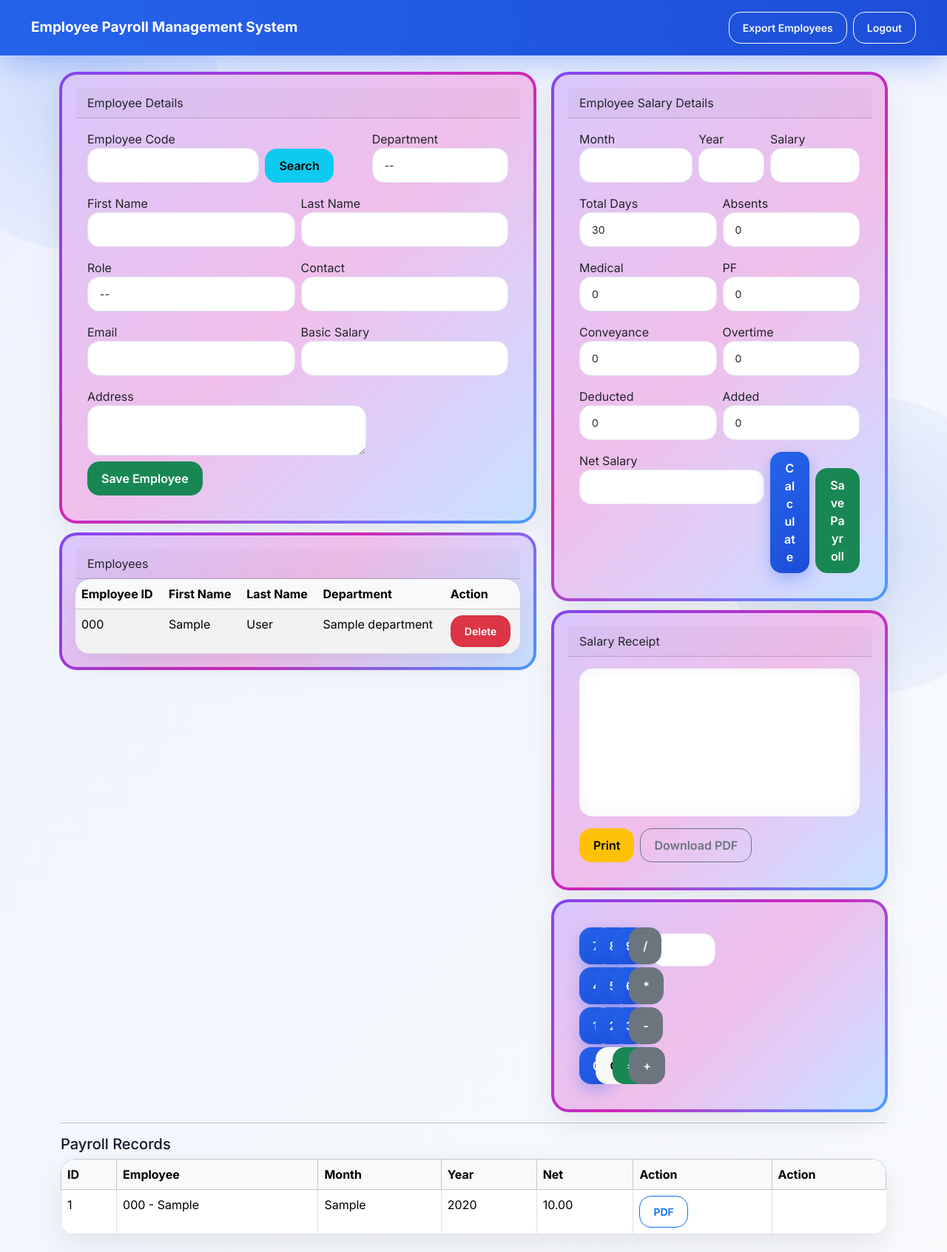
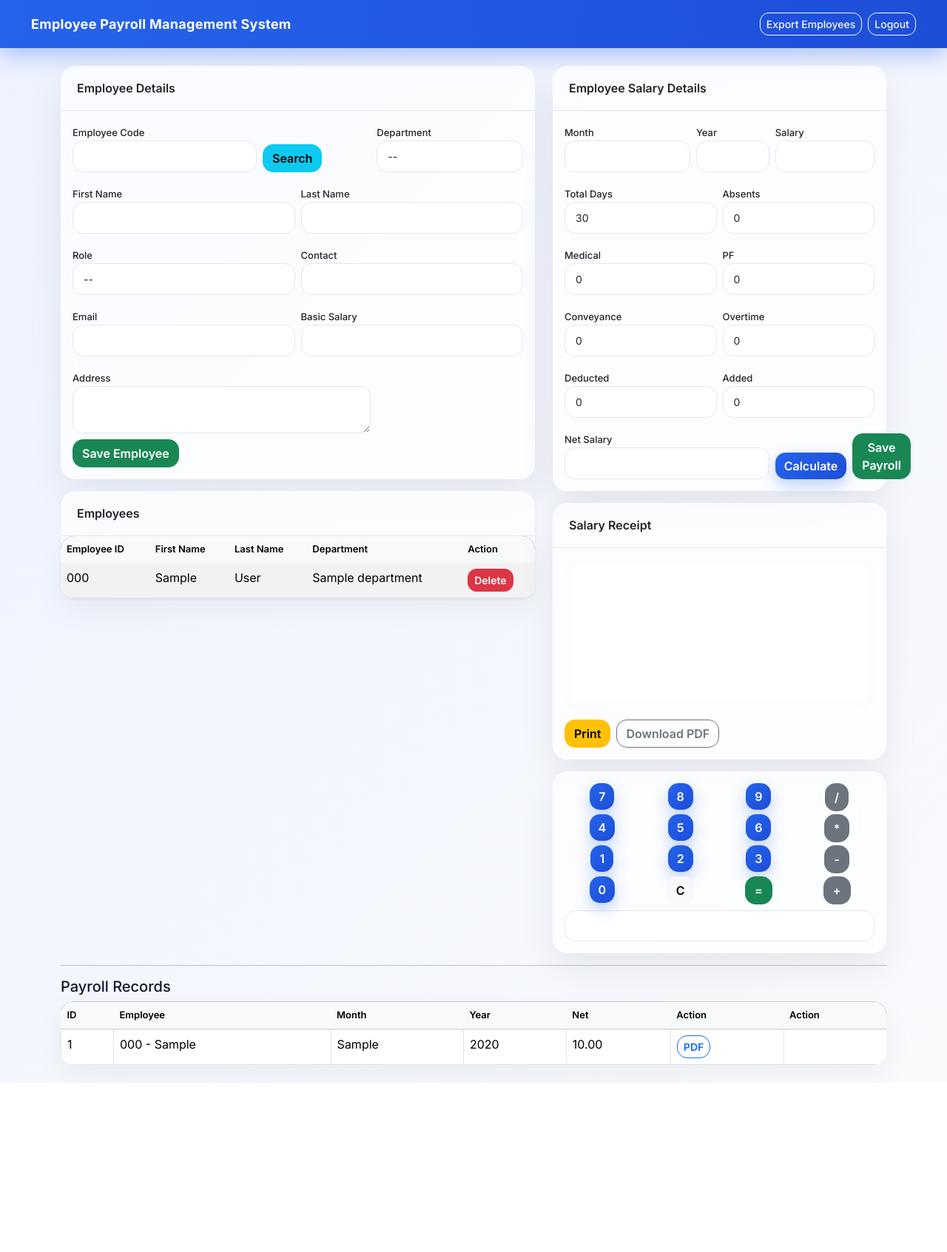
Before and after one commit to AyanMulani/employeepayroll, a Flask app: page / in a window 1280 px wide. Shown: the whole page at 74% size. After the commit the page ends 1464 px from the top, so only its background shows below. Run offline with Flask 3, Linux system fonts and the light colour scheme; a user stored in the database is signed in; tables that the repository leaves empty hold one stand-in row (values such as "Sample post").

Commit message:
Refactor CSS styles for consistency and improvements
Updated various CSS properties for improved styling and consistency, including adjustments to border-radius, padding, and transition effects. Enhanced dark mode support and modified navbar and card styles.

```diff
--- a/static/style.css
+++ b/static/style.css
@@ -6,12 +6,9 @@
     --success:#16a34a;
     --danger:#dc2626;
     --bg:#f3f6fb;
-    --glass:rgba(255,255,255,0.7);
+    --glass:rgba(255,255,255,0.75);
     --text:#0f172a;
-    --shadow:0 15px 40px rgba(0,0,0,0.08);
 }
-
-/* ================= GLOBAL ================= */
 
 *{
     margin:0;
@@ -19,129 +16,80 @@
     box-sizing:border-box;
 }
 
-html{
-    scroll-behavior:smooth;
-}
-
 body{
     font-family:'Inter', sans-serif;
     background:linear-gradient(135deg,#eef2ff,#f8fafc);
     color:var(--text);
-    min-height:100vh;
-    transition:0.4s ease;
-    animation:fadeIn 0.8s ease;
+    transition:0.3s ease;
 }
 
-/* Floating background effect */
-body::before,
-body::after{
-    content:"";
-    position:fixed;
-    width:400px;
-    height:400px;
-    border-radius:50%;
-    background:radial-gradient(circle,var(--primary),transparent);
-    opacity:0.15;
-    z-index:-1;
-    animation:float 8s infinite alternate ease-in-out;
-}
-
-body::before{ top:-100px; left:-100px; }
-body::after{ bottom:-100px; right:-100px; }
-
-@keyframes float{
-    from{ transform:translateY(0); }
-    to{ transform:translateY(40px); }
-}
-
-@keyframes fadeIn{
-    from{ opacity:0; transform:translateY(10px); }
-    to{ opacity:1; transform:translateY(0); }
-}
-
-/* ================= NAVBAR ================= */
-
+/* ===== NAVBAR ===== */
 .navbar{
     background:linear-gradient(90deg,var(--primary),var(--primary-dark)) !important;
-    padding:16px 30px;
-    box-shadow:0 10px 40px rgba(37,99,235,0.35);
+    padding:14px 30px;
+    box-shadow:0 10px 30px rgba(37,99,235,0.35);
 }
 
 .navbar-brand{
     font-weight:700;
     color:#fff !important;
-    font-size:19px;
+    font-size:18px;
+    letter-spacing:0.3px;
 }
 
-/* ================= CARDS ================= */
+.navbar .btn{
+    border-radius:12px;
+    font-weight:500;
+}
 
+/* ===== CARDS ===== */
 .card{
-    position:relative;
     border:none;
-    border-radius:22px;
+    border-radius:20px;
     background:var(--glass);
-    backdrop-filter:blur(18px);
-    padding:20px;
-    box-shadow:var(--shadow);
-    transition:0.35s cubic-bezier(.4,2,.6,1);
+    backdrop-filter:blur(14px);
+    box-shadow:0 20px 50px rgba(0,0,0,0.07);
+    transition:all 0.3s ease;
 }
 
 .card:hover{
-    transform:translateY(-8px);
-    box-shadow:0 30px 60px rgba(37,99,235,0.2);
+    transform:translateY(-5px);
+    box-shadow:0 30px 60px rgba(37,99,235,0.15);
 }
 
-/* Animated gradient border */
-.card::before{
-    content:"";
-    position:absolute;
-    inset:-2px;
-    background:linear-gradient(135deg,#2563eb,#7c3aed,#06b6d4);
-    border-radius:24px;
-    z-index:-1;
-    animation:hue 6s linear infinite;
+.card-header{
+    background:transparent;
+    font-weight:600;
+    padding:18px 22px;
+    border-bottom:1px solid #e2e8f0;
 }
 
-.card::after{
-    content:"";
-    position:absolute;
-    inset:2px;
-    background:var(--glass);
-    border-radius:20px;
-    z-index:-1;
+/* ===== FORM ELEMENTS ===== */
+label{
+    font-size:13px;
+    font-weight:500;
 }
 
-@keyframes hue{
-    from{ filter:hue-rotate(0deg); }
-    to{ filter:hue-rotate(360deg); }
-}
-
-/* ================= FORM ================= */
-
 input, select, textarea{
-    border-radius:16px !important;
+    border-radius:14px !important;
     border:1px solid #e2e8f0 !important;
-    padding:12px 16px !important;
+    padding:10px 14px !important;
     font-size:14px !important;
-    transition:0.3s ease;
+    transition:all 0.25s ease;
     background:#fff !important;
 }
 
 input:focus, select:focus, textarea:focus{
     border-color:var(--primary) !important;
     box-shadow:0 0 0 4px rgba(37,99,235,0.15);
-    transform:scale(1.02);
+    outline:none;
 }
 
-/* ================= BUTTONS ================= */
-
+/* ===== BUTTONS ===== */
 .btn{
-    border-radius:16px;
+    border-radius:14px;
     font-weight:600;
-    padding:10px 18px;
-    transition:0.3s cubic-bezier(.4,2,.6,1);
-    position:relative;
-    overflow:hidden;
+    transition:all 0.25s ease;
 }
 
 .btn-primary{
@@ -151,43 +99,35 @@ input:focus, select:focus, textarea:focus{
 }
 
 .btn-primary:hover{
-    transform:translateY(-4px);
-    box-shadow:0 18px 40px rgba(37,99,235,0.4);
+    transform:translateY(-3px);
+    box-shadow:0 15px 35px rgba(37,99,235,0.4);
 }
 
-/* Ripple effect */
-.btn:active::after{
-    content:"";
-    position:absolute;
-    width:120px;
-    height:120px;
-    background:rgba(255,255,255,0.4);
-    border-radius:50%;
-    top:50%;
-    left:50%;
-    transform:translate(-50%,-50%) scale(0);
-    animation:ripple 0.6s linear;
+.btn-success{
+    border-radius:14px;
 }
 
-@keyframes ripple{
-    to{
-        transform:translate(-50%,-50%) scale(4);
-        opacity:0;
-    }
+.btn-danger{
+    border-radius:12px;
 }
 
-/* ================= TABLE ================= */
-
+/* ===== TABLE ===== */
 .table{
-    border-radius:20px;
+    border-radius:18px;
     overflow:hidden;
-    background:#fff;
-    box-shadow:var(--shadow);
+    background:#ffffff;
+    box-shadow:0 15px 40px rgba(0,0,0,0.05);
 }
 
 .table thead{
     background:linear-gradient(135deg,var(--primary),var(--primary-dark));
     color:#fff;
+}
+
+.table thead th{
+    border:none;
+    font-size:13px;
+    font-weight:600;
 }
 
 .table tbody tr{
@@ -198,72 +138,43 @@ input:focus, select:focus, textarea:focus{
     background:#eef2ff;
 }
 
-/* ================= RECEIPT ================= */
-
+/* ===== RECEIPT ===== */
 #receipt_area{
     min-height:200px;
-    border-radius:18px;
-    padding:20px;
-    background:#fff;
-    box-shadow:inset 0 0 25px rgba(0,0,0,0.05);
+    border-radius:16px;
+    padding:18px;
+    background:#ffffff;
+    box-shadow:inset 0 0 20px rgba(0,0,0,0.03);
+    font-size:13px;
 }
 
-/* ================= CALCULATOR ================= */
-
-.calculator{
-    display:grid;
-    grid-template-columns:repeat(4,1fr);
-    gap:12px;
-}
-
+/* ===== CALCULATOR ===== */
 .calculator .btn{
-    height:50px;
-    font-size:16px;
+    border-radius:14px;
 }
 
 #calc_screen{
-    height:45px;
-    border-radius:16px;
+    height:42px;
+    border-radius:14px;
     border:1px solid #e2e8f0;
-    padding:12px;
+    padding:10px 12px;
     text-align:right;
-    font-size:16px;
+    font-size:15px;
 }
 
-/* ================= STAT CARDS ================= */
-
-.stat-card{
-    border-radius:20px;
-    padding:22px;
-    color:#fff;
-    background:linear-gradient(135deg,#2563eb,#4f46e5);
-    box-shadow:0 20px 40px rgba(37,99,235,0.3);
-    transition:0.4s ease;
-}
-
-.stat-card:hover{
-    transform:translateY(-8px);
-}
-
-/* ================= SCROLLBAR ================= */
-
-::-webkit-scrollbar{
-    width:8px;
-}
-::-webkit-scrollbar-thumb{
-    background:linear-gradient(var(--primary),var(--primary-dark));
-    border-radius:10px;
-}
-
-/* ================= DARK MODE ================= */
-
+/* ===== DARK MODE SUPPORT (Already works with your toggle) ===== */
 body.dark{
     background:#0f172a;
     color:#f1f5f9;
 }
 
-body.dark .card::after{
-    background:rgba(30,41,59,0.95);
+body.dark .card{
+    background:rgba(30,41,59,0.85);
+    color:#f1f5f9;
+}
+
+body.dark .navbar{
+    background:#020617 !important;
 }
 
 body.dark input,
@@ -282,15 +193,3 @@ body.dark .table{
 body.dark .table thead{
     background:#1e40af;
 }
-
-/* ================= RESPONSIVE ================= */
-
-@media(max-width:768px){
-    .btn{
-        width:100%;
-    }
-
-    .calculator{
-        grid-template-columns:repeat(3,1fr);
-    }
-}
```
